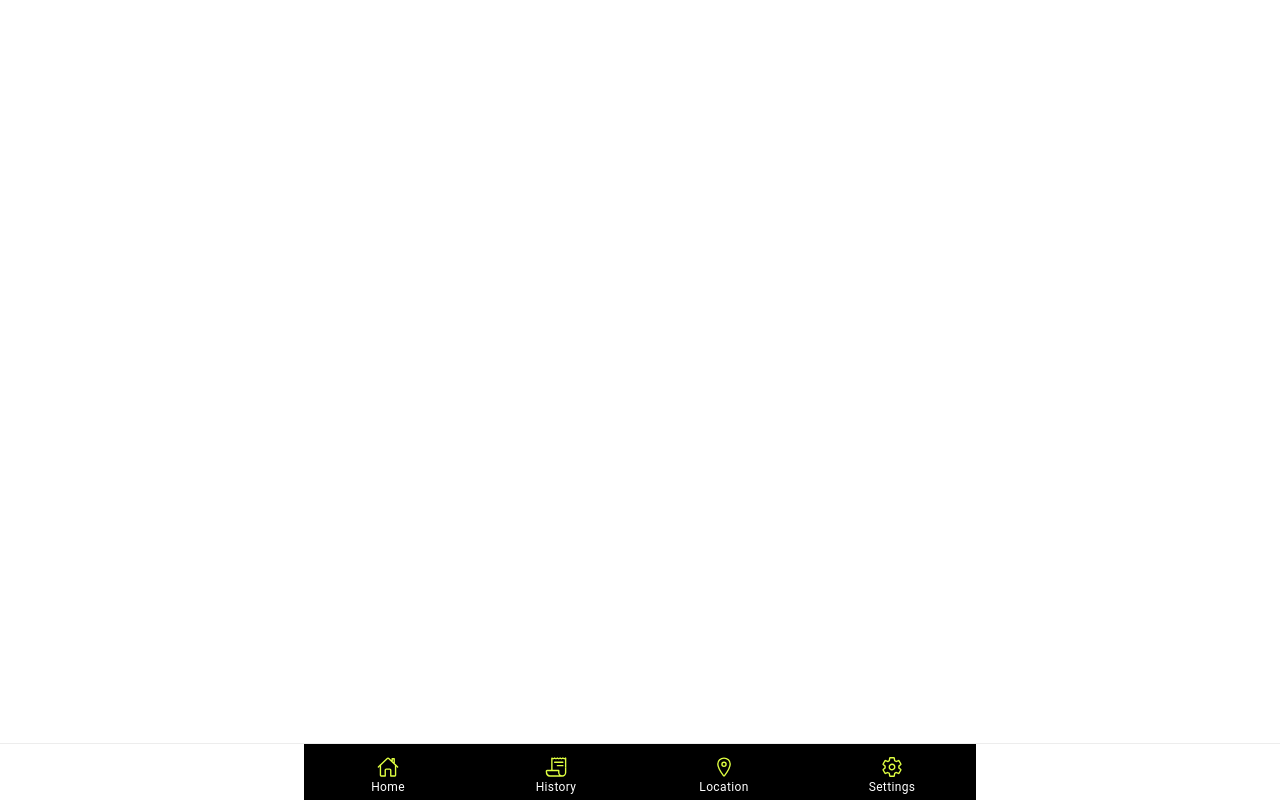
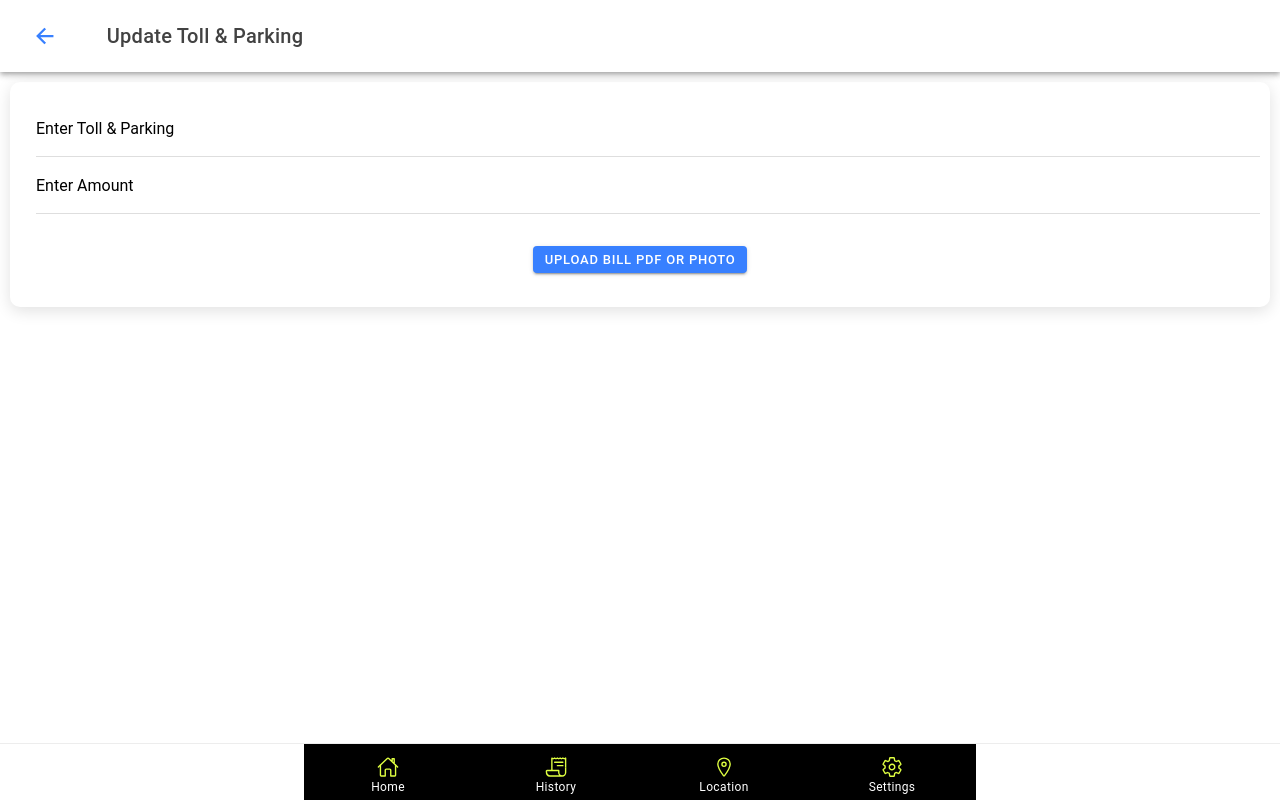
Before and after one commit to NASTAFTechnologies/Drive-Application, a React (Create React App) app: page /menu/home/startduty/updatetoll in a window 1280 px wide. Built offline with nearby package versions, Linux system fonts and the light colour scheme; sample sign-in values are in the browser's storage.

Commit message:
Update for Start Duty Upload page

```diff
--- a/src/components/ClosedBooking/StartDuty/StartDuty.tsx
+++ b/src/components/ClosedBooking/StartDuty/StartDuty.tsx
@@ -22,7 +22,7 @@ const StartDuty: React.FC = () => {
 
     const presentToast = (position: 'top' | 'middle' | 'bottom') => {
         present({
-            message: 'Your Booking Was Accepted!',
+            message: 'Your Duty Was Started !',
             duration: 1500,
             position: position,
         });
@@ -34,8 +34,8 @@ const StartDuty: React.FC = () => {
     const [dutyType, setDutyType] = useState('Local');
     const [vehicleType, setVehicleType] = useState('-');
     const [contactNumber, setContactNumber] = useState('7550256616');
-    const [companyName, setCompanyName] = useState('Default Company');
-    const [guestName, setGuestName] = useState('Default Guest');
+    const [companyName, setCompanyName] = useState('HCL Technology LTD');
+    const [guestName, setGuestName] = useState('Bavanee');
     const [address, setAddress] = useState('ITC Choll Park');
     const [startDate, setStartDate] = useState(tripDate);
     const [startTime, setStartTime] = useState('');
@@ -102,7 +102,9 @@ const StartDuty: React.FC = () => {
     const handleBack = () => {
         history.push('/menu/home/closebooking');
     };
-
+    const handleBtnClickToll = () => {
+        history.push('/menu/home/startduty/updatetoll'); // Replace '/another-page' with the desired path of the destination page
+      };
     return (
         <IonPage>
             <IonHeader>
@@ -226,7 +228,7 @@ const StartDuty: React.FC = () => {
                         >
                             Start Duty
                         </IonButton>
-                        <IonButton onClick={() => presentToast('top')} className='accept-btn' size='small'>Upload-Toll / Parking</IonButton>
+                        <IonButton onClick={handleBtnClickToll} className='accept-btn' size='small'>Upload-Toll / Parking</IonButton>
                     </form>
                 </div>
             </IonContent>
--- /dev/null
+++ b/src/components/ClosedBooking/StartDuty/UpdateToll/UpdateToll.css
@@ -0,0 +1,18 @@
+.container-file-upload{
+    padding: 10px;
+    margin: 10px;
+    margin-top: 10px;
+    border-radius: 10px;
+    box-shadow: rgba(0, 0, 0, 0.12) 0px 4px 16px;
+}
+.container-file-upload .File-upload-btn{
+    margin: 20px 50px;
+    display: flex;
+    flex-direction: column;
+    text-align: center;
+    align-items: center;
+    justify-content: center;
+}
+.Uploaded-file{
+    margin-top: 10px;
+}
--- /dev/null
+++ b/src/components/ClosedBooking/StartDuty/UpdateToll/UpdateToll.tsx
@@ -0,0 +1,88 @@
+import React, { useEffect, useState } from 'react';
+import {
+    IonPage,
+    IonHeader,
+    IonToolbar,
+    IonTitle,
+    IonContent,
+    IonButtons,
+    IonButton,
+    IonBackButton,
+    IonInput,
+    IonItem,
+    IonList
+} from '@ionic/react';
+import './UpdateToll.css';
+import { useHistory } from 'react-router-dom';
+
+const UpdateToll: React.FC = () => {
+    const history = useHistory();
+    const [selectedFile, setSelectedFile] = useState<File | null>(null);
+
+    useEffect(() => {
+        const isAuthenticated = localStorage.getItem('auth');
+        if (!isAuthenticated) {
+            history.replace('/'); // Redirect to the login page if not authenticated
+        }
+    }, [history]);
+
+    const handleBack = () => {
+        history.push('/menu/home/closebooking');
+    };
+
+    const handleFileUpload = (files: FileList | null) => {
+        // Handle the uploaded file(s) here
+        if (files && files.length > 0) {
+            // Process the files as needed
+            const file = files[0];
+            setSelectedFile(file);
+            console.log(file);
+        }
+    };
+
+    return (
+        <IonPage>
+            <IonHeader>
+                <IonToolbar>
+                    <IonButtons slot="start">
+                        <IonButton onClick={handleBack}>
+                            <IonBackButton defaultHref="/menu" className="profile-back-button" />
+                        </IonButton>
+                    </IonButtons>
+                    <IonTitle>Update Toll & Parking</IonTitle>
+                </IonToolbar>
+            </IonHeader>
+            <IonContent>
+                <div className="container-file-upload">
+                    <IonList>
+                        <IonItem>
+                            <IonInput label="Enter Toll & Parking" labelPlacement="floating" placeholder=""></IonInput>
+                        </IonItem>
+                        <IonItem>
+                            <IonInput label="Enter Amount" labelPlacement="floating" placeholder=""></IonInput>
+                        </IonItem>
+                    </IonList>
+                    <div className="File-upload-btn">
+                        <input
+                            type="file"
+                            id="uploadInput"
+                            style={{ display: 'none' }}
+                            onChange={(e) => handleFileUpload(e.target.files)}
+                        />
+                        <IonButton size='small' onClick={() => document.getElementById('uploadInput')?.click()}>
+                            Upload Bill PDF or Photo
+                        </IonButton>
+                        {selectedFile && (
+                            <div className='Uploaded-file'>
+                                Uploaded File: {selectedFile.name}
+                                {/* You can display additional information about the file if needed */}
+                            </div>
+                        )}
+                    </div>
+                </div>
+            </IonContent>
+        </IonPage>
+    );
+};
+
+export default UpdateToll;
--- a/src/components/Menu/Menu.tsx
+++ b/src/components/Menu/Menu.tsx
@@ -15,6 +15,7 @@ import ClosedBooking from '../ClosedBooking/ClosedBooking';
 import StartDuty from '../ClosedBooking/StartDuty/StartDuty';
 import CloseDuty from '../ClosedBooking/CloseDuty/CloseDuty';
 import ViewDuty from '../ClosedBooking/ViewDuty/ViewDuty';
+import UpdateToll from '../ClosedBooking/StartDuty/UpdateToll/UpdateToll';
 
 const Menu: React.FC = () => {
 
@@ -33,6 +34,7 @@ const Menu: React.FC = () => {
           <Route exact path="/menu/home/viewbooking" component={ViewBooking} />
           <Route exact path="/menu/home/closebooking" component={ClosedBooking} />
           <Route exact path="/menu/home/closebooking/startduty" component={StartDuty} />
+          <Route exact path="/menu/home/startduty/updatetoll" component={UpdateToll} />
           <Route exact path="/menu/home/closebooking/closeduty" component={CloseDuty} />
           <Route exact path="/menu/home/closebooking/viewduty" component={ViewDuty} />
           <Route exact path="/menu/tripsheet" component={TripSheet} />
```
